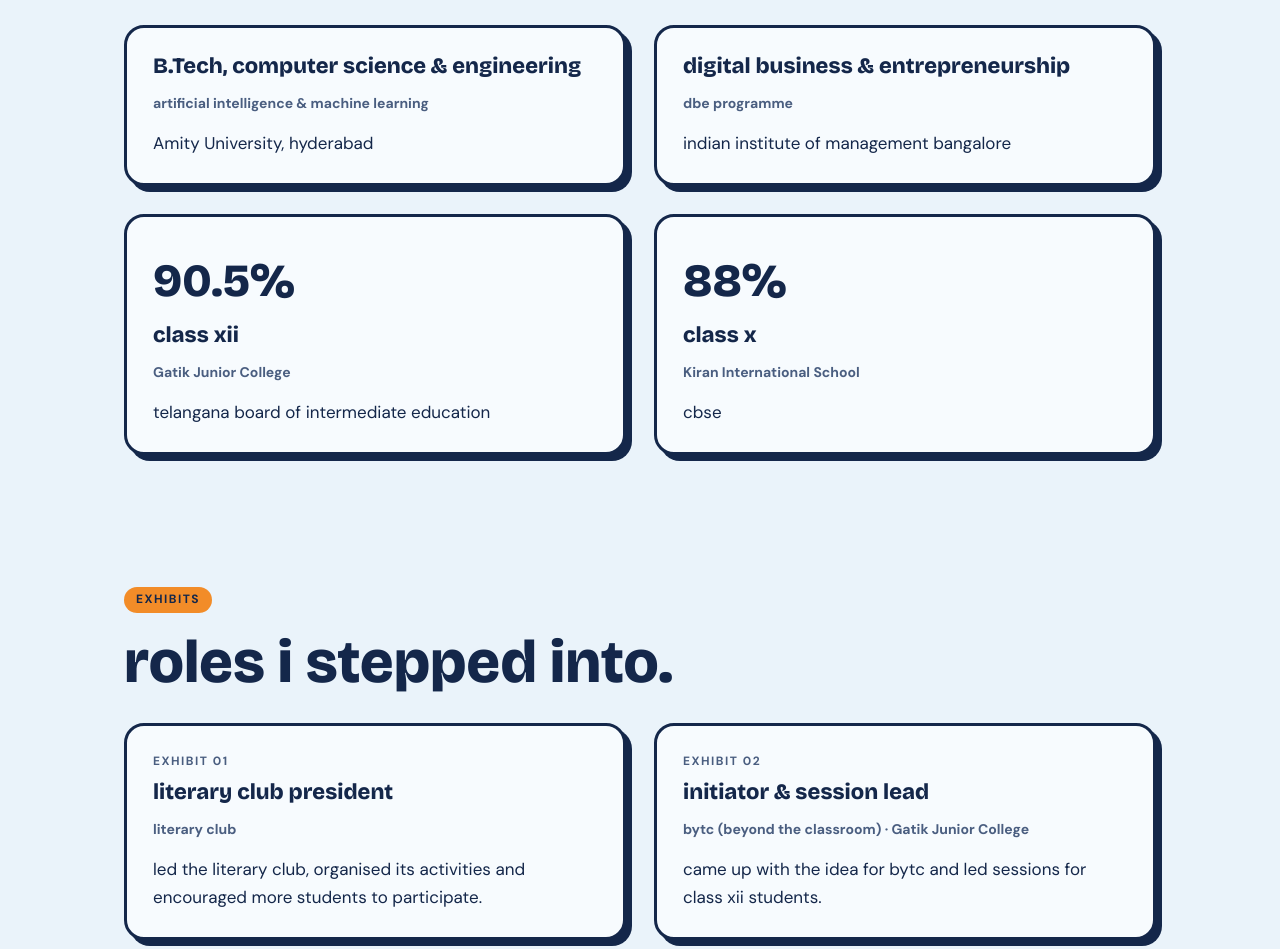
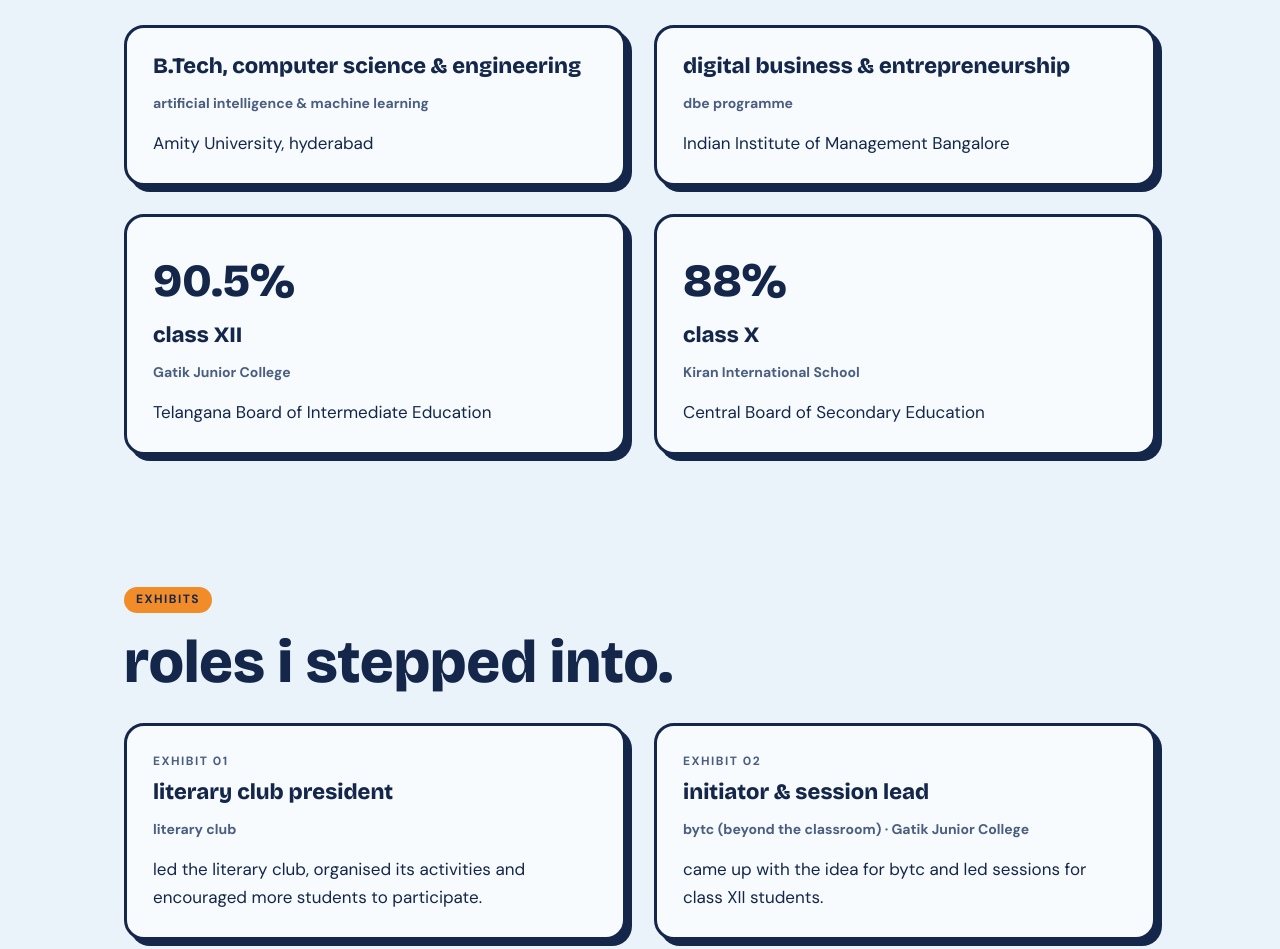
Before and after one commit to spurthi-blip/spurthi-portfolio, a plain HTML site: page index.html in a window 1280 px wide. Shown: the part 2183-3132 px from the top of the page. Drawn offline with nearby package versions, Linux system fonts and the light colour scheme.

Commit message:
Update index.html

```diff
--- a/index.html
+++ b/index.html
@@ -499,9 +499,9 @@ html { scroll-behavior: smooth; }
             <h2>the learning journey.</h2>
             <div class="card-grid">
                 <article class="card"><h3>B.Tech, computer science &amp; engineering</h3><p class="place">artificial intelligence &amp; machine learning</p><p>Amity University, hyderabad</p></article>
-                <article class="card"><h3>digital business &amp; entrepreneurship</h3><p class="place">dbe programme</p><p>indian institute of management bangalore</p></article>
-                <article class="card"><p class="score">90.5%</p><h3>class xii</h3><p class="place">Gatik Junior College</p><p>telangana board of intermediate education</p></article>
-                <article class="card"><p class="score">88%</p><h3>class x</h3><p class="place">Kiran International School</p><p>cbse</p></article>
+                <article class="card"><h3>digital business &amp; entrepreneurship</h3><p class="place">dbe programme</p><p>Indian Institute of Management Bangalore</p></article>
+                <article class="card"><p class="score">90.5%</p><h3>class XII</h3><p class="place">Gatik Junior College</p><p>Telangana Board of Intermediate Education</p></article>
+                <article class="card"><p class="score">88%</p><h3>class X</h3><p class="place">Kiran International School</p><p>Central Board of Secondary Education</p></article>
             </div>
         </section>
 
@@ -511,7 +511,7 @@ html { scroll-behavior: smooth; }
             <h1>roles i stepped into.</h1>
             <div class="card-grid">
                 <article class="card"><p class="exhibit">exhibit 01</p><h3>literary club president</h3><p class="place">literary club</p><p>led the literary club, organised its activities and encouraged more students to participate.</p></article>
-                <article class="card"><p class="exhibit">exhibit 02</p><h3>initiator &amp; session lead</h3><p class="place">bytc (beyond the classroom) &middot; Gatik Junior College</p><p>came up with the idea for bytc and led sessions for class xii students.</p></article>
+                <article class="card"><p class="exhibit">exhibit 02</p><h3>initiator &amp; session lead</h3><p class="place">bytc (beyond the classroom) &middot; Gatik Junior College</p><p>came up with the idea for bytc and led sessions for class XII students.</p></article>
                 <article class="card"><p class="exhibit">exhibit 03</p><h3>class representative</h3><p class="place">Gatik Junior College &middot; classes xi &amp; xii</p><p>served as class representative in classes xi and xii, acting as a link between classmates and faculty.</p></article>
                 <article class="card"><p class="exhibit">exhibit 04</p><h3>event anchor</h3><p class="place">Kiran International School &middot; Gatik Junior College</p><p>anchored fests and hosted live programmes in front of large audiences.</p></article>
             </div>
```
